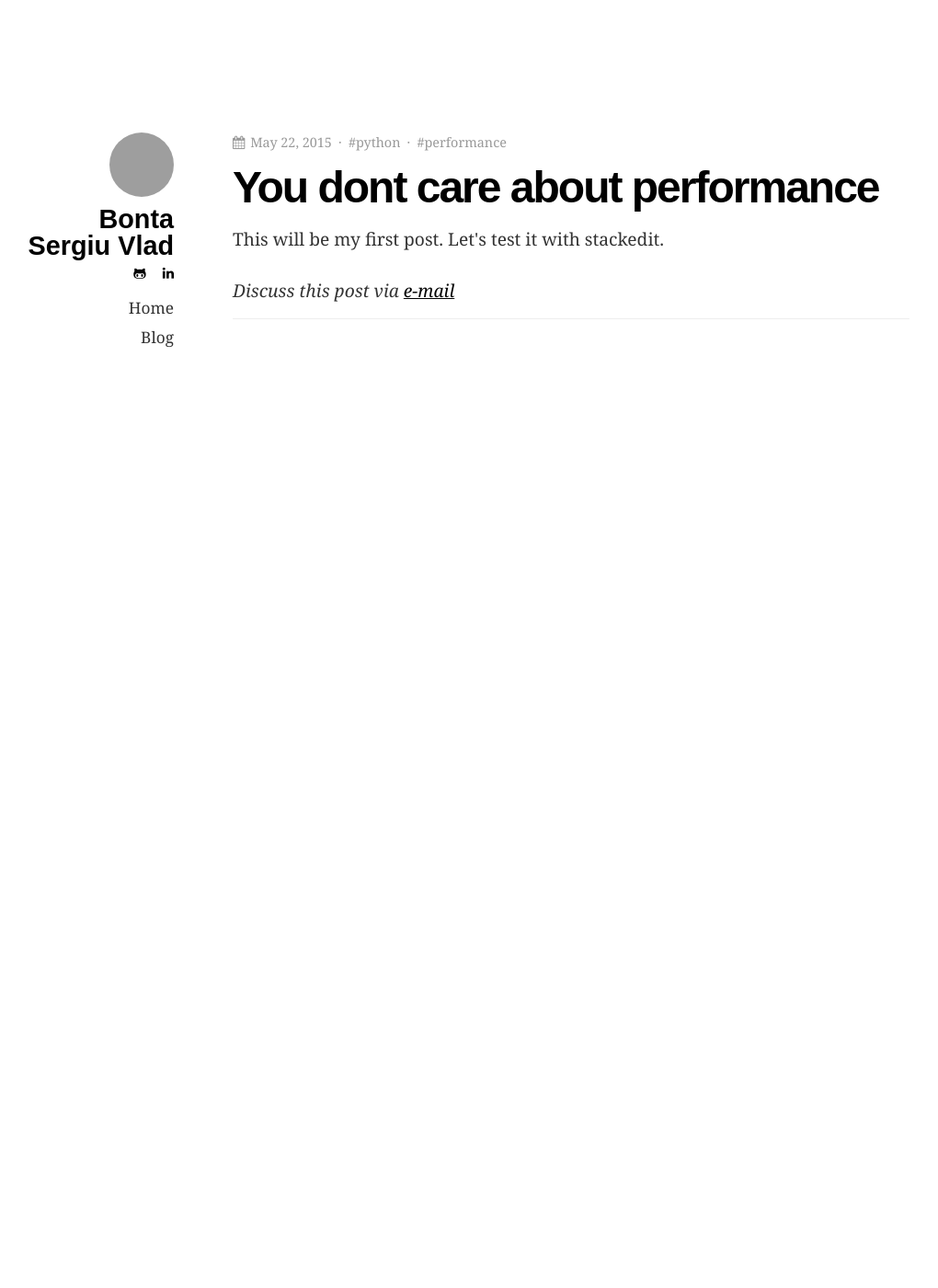
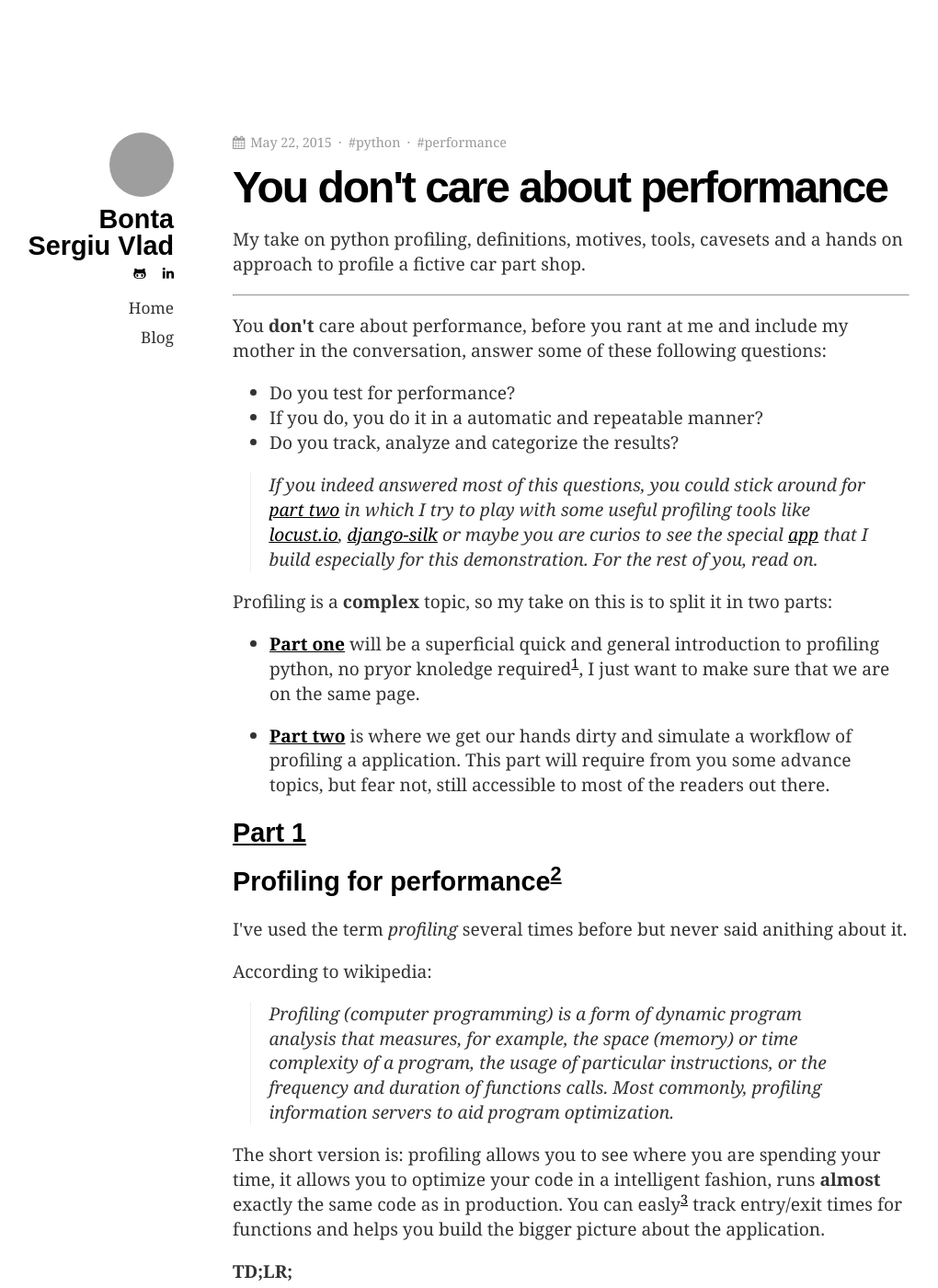
Before and after one commit to BontaVlad/BontaVlad.github.io, a Jekyll site: the page built from _posts/2015-05-22-you-dont-care-about-performance.md, in a window 1280 px wide and 1400 px high. Shown: the whole window at 92% size, without its empty margins (131-1151 px from the left). Built offline with Jekyll 4.4.1, drawn with Linux system fonts in a browser that asks for light colours; some of the changed text lies outside the part shown; grey boxes are pictures that could not be loaded.

Commit message:
Published a small part from the presentation

```diff
--- a/_posts/2015-05-22-you-dont-care-about-performance.md
+++ b/_posts/2015-05-22-you-dont-care-about-performance.md
@@ -1,8 +1,146 @@
 ---
 layout: post
-title: You dont care about performance
+title: You don't care about performance
 tags: python performance
 ---
 
+My take on python profiling, definitions, motives, tools, cavesets and a hands
+on approach to profile a fictive car part shop.
 
-This will be my first post. Let's test it with stackedit.
+---
+
+You **don't** care about performance, before you rant at me and include my mother
+in the conversation, answer some of these following questions:
+
+- Do you test for performance?
+- If you do, you do it in a automatic and repeatable manner?
+- Do you track, analyze and categorize the results?
+
+>If you indeed answered most of this questions, you could stick around for [part
+>two](#part2) in which I try to play with some useful profiling tools like
+>[locust.io](http://locust.io/), [django-silk](https://github.com/mtford90/silk/)
+>or maybe you are curios to see the special
+>[app](https://github.com/BontaVlad/django-sample-app#django-sample-app) that I build
+>especially for this demonstration.  For the rest of you, read on.
+
+Profiling is a **complex** topic, so my take on this is to split it in two
+parts:
+
+- [**Part one**](#part1) will be a superficial quick and general introduction to
+profiling python, no pryor knoledge required<sup>[1](#f1)</sup>, I just want to make sure that we are on
+the same page.
+
+- [**Part two**](#part2) is where we get our hands dirty and simulate a workflow of profiling a
+application. This part will require from you some advance topics, but fear not,
+still accessible to most of the readers out there.
+
+##<a id="part1" href="#part1">Part 1</a>
+
+Profiling for performance<sup>[2](#f2)</sup>
+--------------------------------------------
+
+I've used the term *profiling* several times before but never said anithing
+about it.
+
+According to wikipedia:
+
+> Profiling (computer programming) is a form of dynamic program analysis
+> that measures, for example, the space (memory) or time complexity of a
+> program, the usage of particular instructions, or the frequency and
+> duration of functions calls. Most commonly, profiling information
+> servers to aid program optimization.
+
+The short version is: profiling allows you to see where you are
+spending your time, it allows you to optimize your code in a intelligent
+fashion, runs **almost** exactly the same code as in production. You can
+easly<sup>[3](#f3)</sup> track entry/exit times for functions and helps you
+build the bigger picture about the application.
+
+**TD;LR;**
+
+- How much of resource X<sup>[4](#f4)</sup> is used?
+- How exactly this amount of X is spent?
+- Looking for bottlenecks
+
+Why do we profile python?
+------------------------
+
+Because (and it hurts by heart to say this) **cPython** is slow. Python is a
+beautiful language, but the rumor spread around by jealous Java
+programmers is sadly true.
+
+So why not make Python faster?
+
+Well, that is exactly what [PyPy](http://pypy.org/) is trying to do.
+
+PyPy is a automated, runtime, profile-driven optimization a.k.a. JIT compiler,
+because PyPy tries to tackle a non-trivial problem we are not quite there yet.
+Even so, at the moment, computers still aren't powerful enough to restructure your
+entire program to use a better suited algorithm for the job.
+
+So until then we profile.
+
+Why not optimize everything?
+--------------------------
+
+>Fast code is expensive
+
+Well, this is exactly what the *wizards* of yesterday did, they wrote code in which
+every cpu cycle, every piece of memory mattered, *controll everything* was
+the name of the game. They had no other way.
+
+But this level of care come at a cost, fast code is expensive because it takes effort
+to write (*good*) fast code. It needs better algorithms, deep research into
+approaches, diligent and focused effort.
+
+>Fast code is hard to maintain
+
+Smart code introduces *caches*, *lazy loading*, *parallelization*, *assumptions* and
+*requirements*.
+
+Much smarter code gets you to *"meta-programming obscure"*, code where nothing
+you write is the code that runs.
+
+Sure it's fast, but it is extremely slow to write, and slow to maintain.
+
+We need fast but maintainable code, so we give up right?
+
+**No**, we do *"Intelligent optimization"*.
+
+Obligatory Quote
+
+>"We should forget about small efficiencies, say about 97% of the time:
+>premature optimization is the root of all evil.
+>Yet we should not pass up our opportunities in that critical 3%" -Knuth
+
+The trick here is to mess up only a small portion of the codebase,
+while preserving the elegance of the whole.
+Maintain nice flexibility and we ugly just the important 3%.
+
+How to find the 3%?
+------------------
+
+>Why not guess? "I really understand my code"
+
+Well probably you do, and probably most of the time you do a good job
+but you are taking a bet with 1 in 33 chance of guessing right. Better to look
+first.
+
+--------
+
+**Cool stuff**
+
+1. [Profile for performance](http://pyvideo.org/video/1587/profiling-for-performance)
+    *I stole a lot of information from this wonderful presentation*
+2. [Advance Python Profiling](https://www.youtube.com/watch?v=DUCMjsrYSrQ)
+    *Excellent presentation with tons of code examples*
+
+
+**Footnotes:**
+
+<p id="f1">[1] *well thats no quite true, you still need to know about concepts as: functions, modules, stack*</p>
+<p id="f2">[2] *here we cheat and say that the system is performant if it
+satisfies some conditions, usually given in the
+code specifications.*</p>
+<p id="f3">[3] *well ussually not that easly but you get the point*</p>
+<p id="f4">[4] *X can be CPU time, RAM, I/O, power*</p>
```
